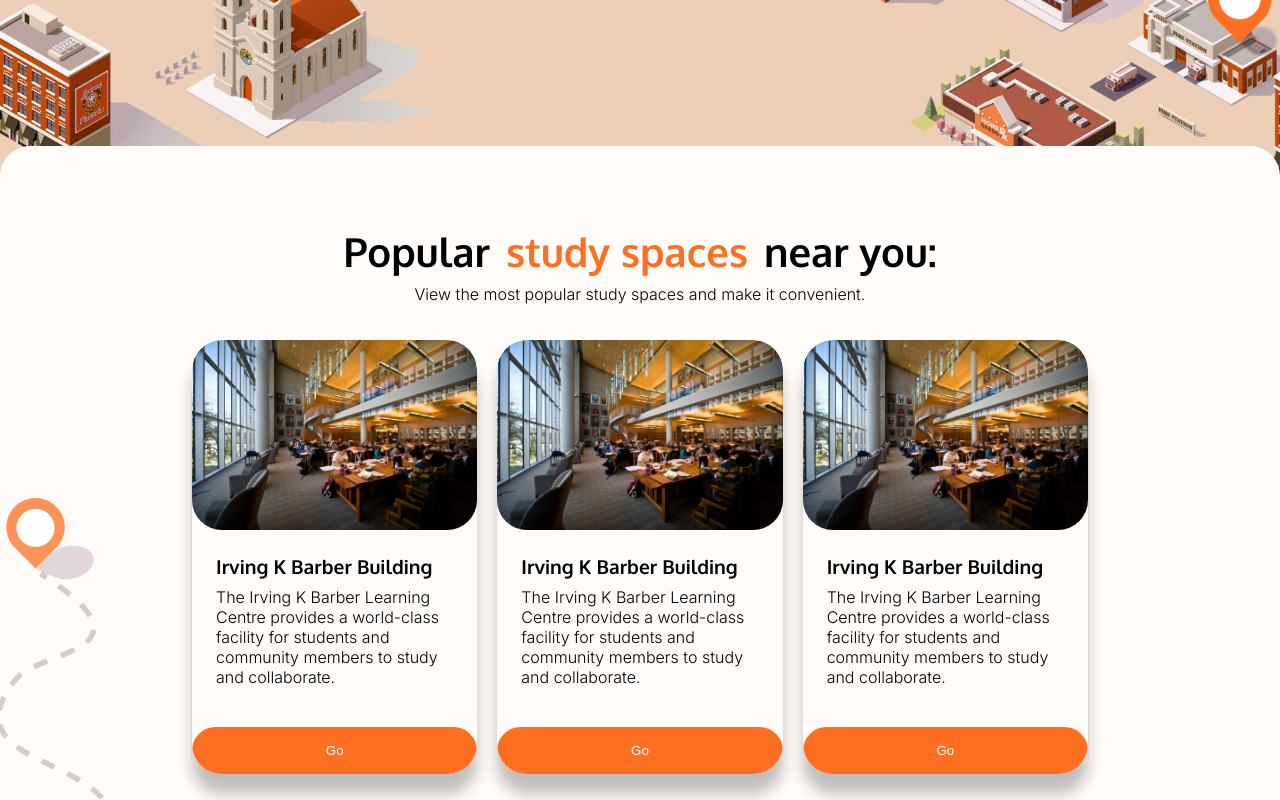
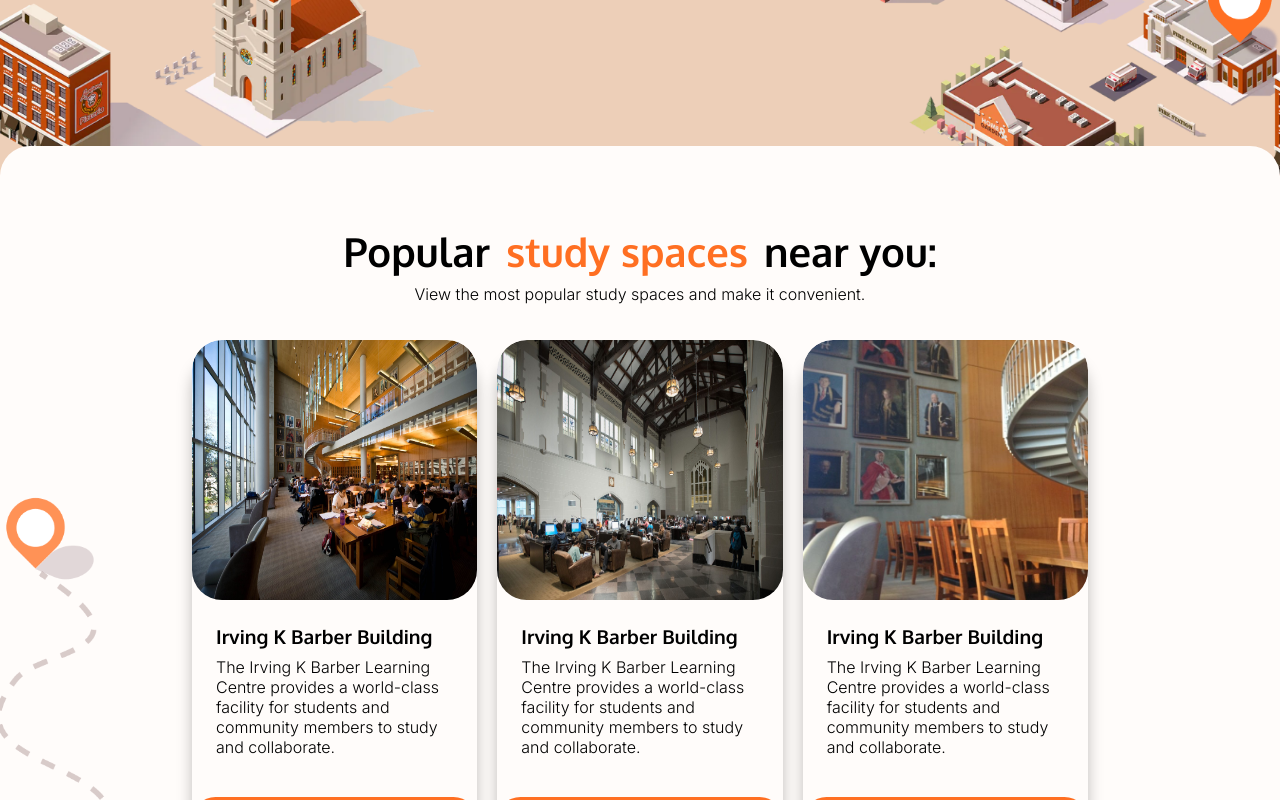
Before and after one commit to stevenxu27/studyspaces, a React (Create React App) app in the folder frontend/: page / in a window 1280 px wide. Shown: the part 494-1294 px from the top of the page. Built offline with nearby package versions, Linux system fonts and the light colour scheme.

Commit message:
rdy to go!!

```diff
--- a/frontend/public/index.css
+++ b/frontend/public/index.css
@@ -355,6 +355,8 @@
 
 .studySpaceContainer img {
   z-index: 1;
+  width: 100%;
+  height: 260px;
   border-radius: 30px;
 }
 
--- a/frontend/src/pages/Landing.jsx
+++ b/frontend/src/pages/Landing.jsx
@@ -27,8 +27,8 @@
           <MainTitle title="Popular" orangeTitle="study spaces" endTitle="near you:" desc="View the most popular study spaces and make it convenient." />
           <div id="mainSpacesContainer">
             <MainStudySpace img="../images/UBC_Irving_5-scaled.jpg" name="Irving K Barber Building" desc="The Irving K Barber Learning Centre provides a world-class facility for students and community members to study and collaborate." />
-            <MainStudySpace img="../images/UBC_Irving_5-scaled.jpg" name="Irving K Barber Building" desc="The Irving K Barber Learning Centre provides a world-class facility for students and community members to study and collaborate." />
-            <MainStudySpace img="../images/UBC_Irving_5-scaled.jpg" name="Irving K Barber Building" desc="The Irving K Barber Learning Centre provides a world-class facility for students and community members to study and collaborate." />
+            <MainStudySpace img="../images/ubc-irving-k-barber-learning-centre_23048531806_o-min.jpg" name="Irving K Barber Building" desc="The Irving K Barber Learning Centre provides a world-class facility for students and community members to study and collaborate." />
+            <MainStudySpace img="../images/41216872_lZbFvgTKh_3SPzP2KgKXa2KeTHeX7TAhFKQ-lYFSYX8.jpg" name="Irving K Barber Building" desc="The Irving K Barber Learning Centre provides a world-class facility for students and community members to study and collaborate." />
           </div>
           <MainTitle title="From the comfort of your " orangeTitle="home" desc="View the most popular study spaces and make it convenient." />
           <img className="mainImage" src="./images/landing/mapGraphic.png" maxWidth="700px" />
```
